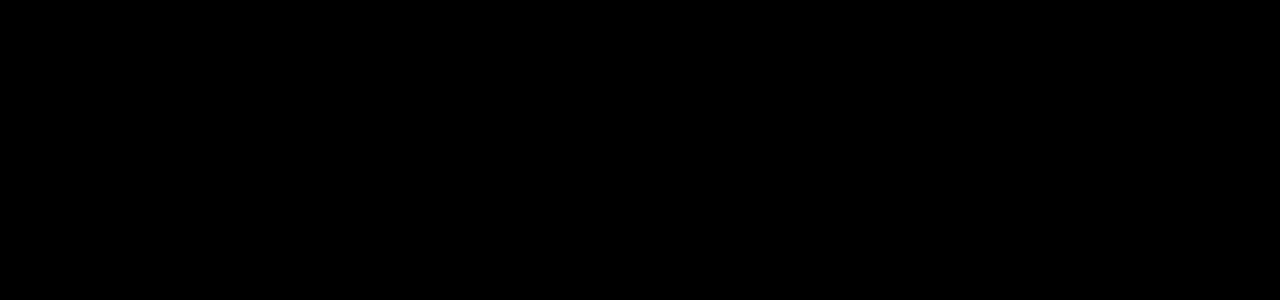
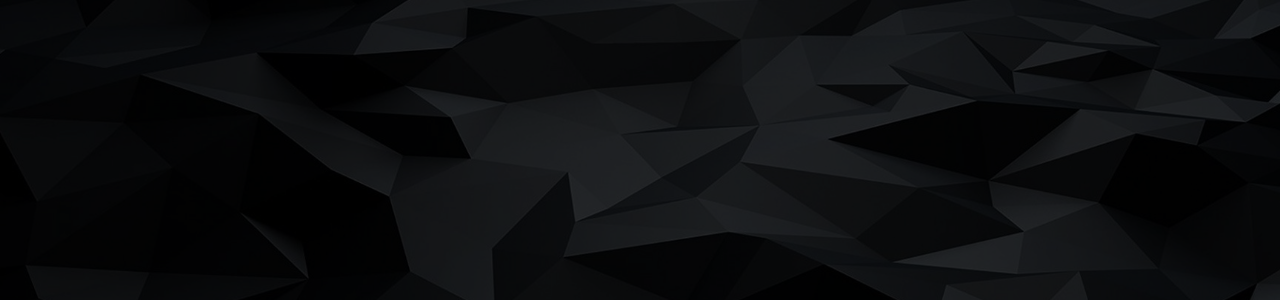
Before and after one commit to jakepetty/countdown-plugin, a plain HTML site: page index.html in a window 1280 px wide. Shown: the top 300 px of the page. Drawn offline with nearby package versions, Linux system fonts and the light colour scheme.

Commit message:
Added a background image to the demo

```diff
--- a/css/style.css
+++ b/css/style.css
@@ -4,7 +4,9 @@ body {
   height: 100%;
   margin: 0;
   font-family: Lato, sans-serif;
-  background-color: #000;
+  background-image: url("../img/background.jpg");
+  background-size: cover;
+  background-position: center;
 }
 .wrapper {
   text-align: center;
@@ -18,3 +20,7 @@ body {
   display: block;
   color: #aaa;
 }
+.bg {
+  height: 100vh;
+  background-color: rgba(0, 0, 0, 0.75);
+}
--- a/index.html
+++ b/index.html
@@ -11,8 +11,10 @@
 </head>
 
 <body>
-    <div class="container h-100">
-        <div id="countdown" class="row h-100 justify-content-center align-items-center"></div>
+    <div class="bg">
+        <div class="container h-100">
+            <div id="countdown" class="row h-100 justify-content-center align-items-center"></div>
+        </div>
     </div>
     <script src="vendor/components/jquery/jquery.min.js"></script>
     <script src="vendor/twbs/bootstrap/dist/js/bootstrap.min.js"></script>
```
Also changed, not shown: img/background.jpg (added).
